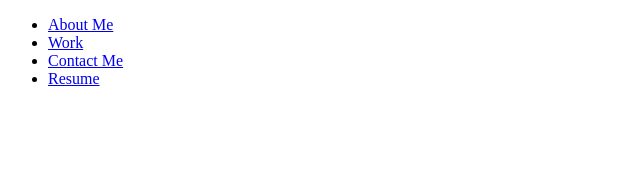
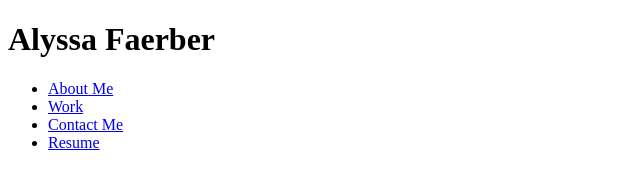
Before and after one commit to afaerber13/Alyssa-Faerber-Portfolio, a plain HTML site: page index.html in a window 1280 px wide. Shown: the whole page, without its empty margins (0-640 px from the left). Drawn offline with Linux system fonts and the light colour scheme.

Commit message:
added header

```diff
--- a/index.html
+++ b/index.html
@@ -6,6 +6,9 @@
     <title>Alyssa Faerber</title>
 </head>
 <body>
+    <div class="header">
+        <h1>Alyssa Faerber</h1>
+    </div>
     <nav class="navbar-background">
         <ul class="nav-list">
             <li><a href="About Me">About Me</a></li>
```
